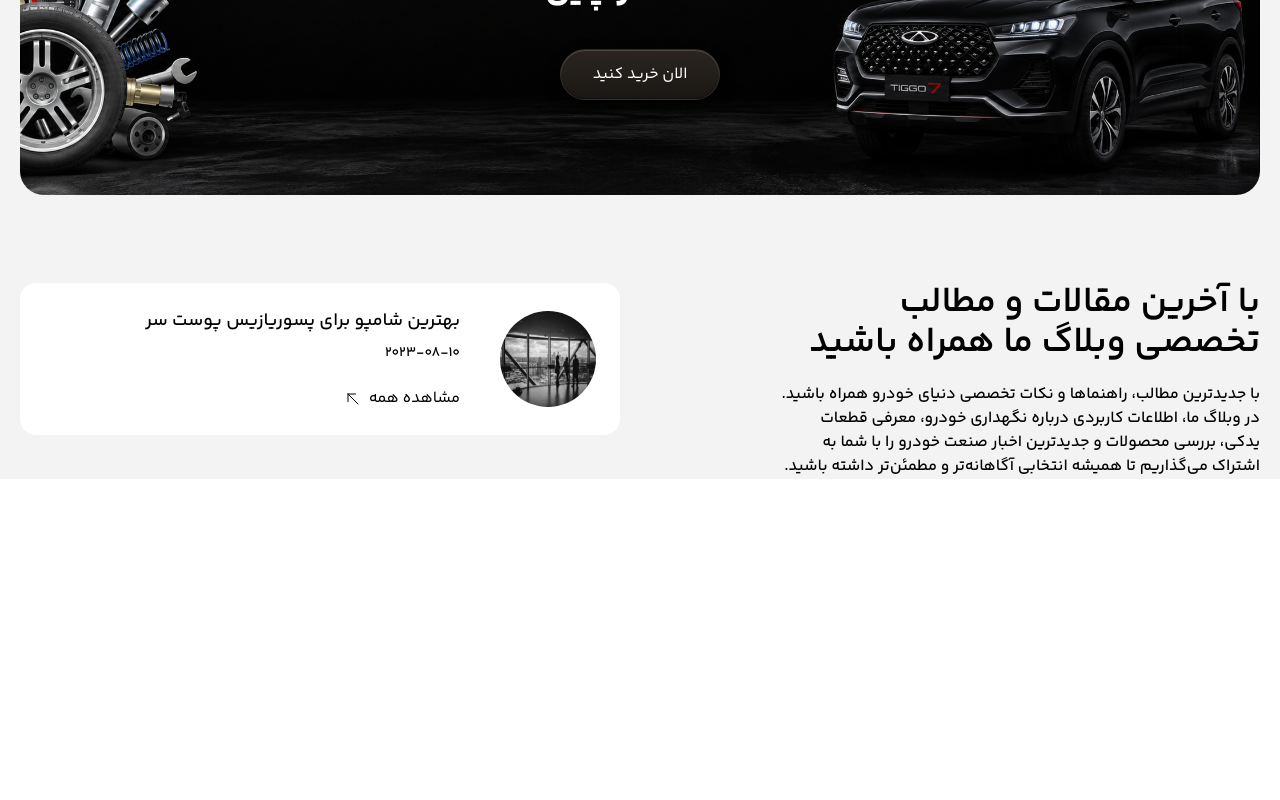
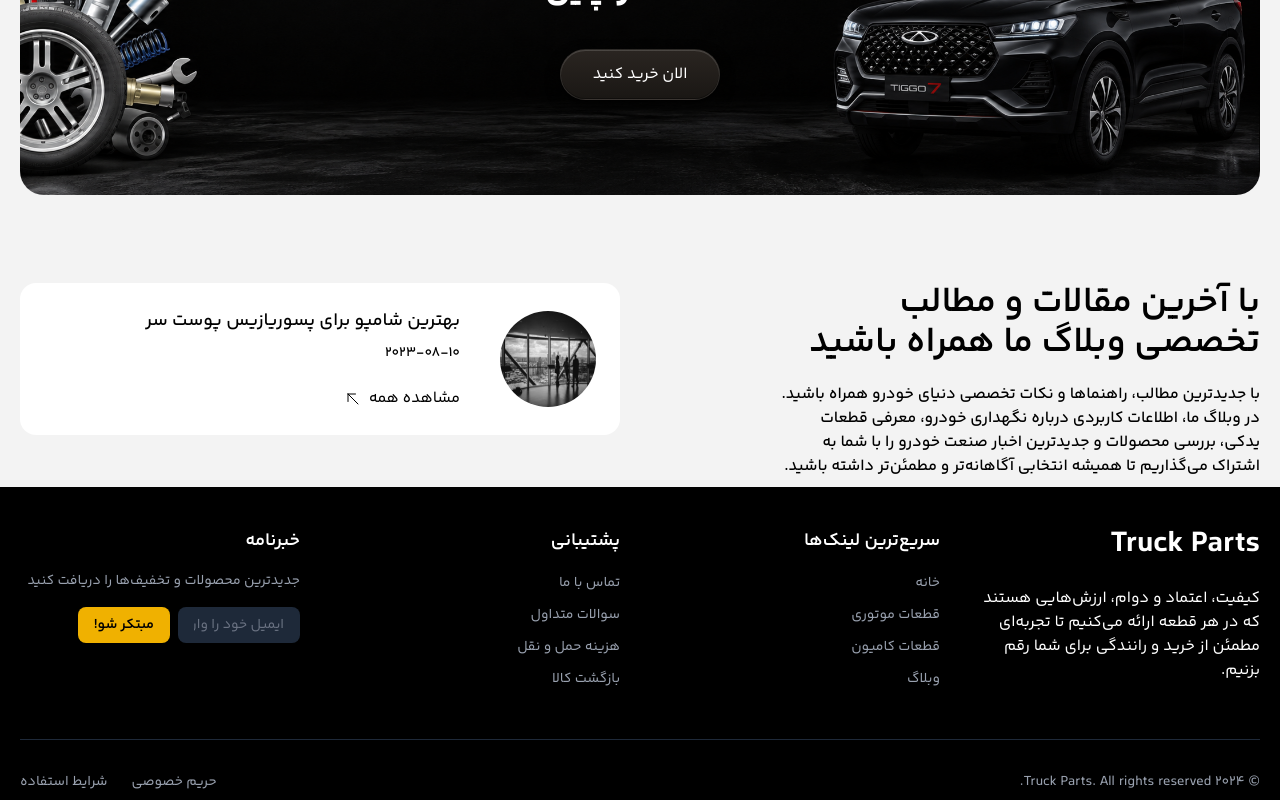
Before and after one commit to hatef-dev/car-ecommerce, a Vue app: page / in a window 1280 px wide. Shown: the part 4557-5357 px from the top of the page. Before the commit the page ends 5036 px from the top, so only its background shows below. Built offline with nearby package versions, Linux system fonts and the light colour scheme; no server answers.

Commit message:
add footer

```diff
--- /dev/null
+++ b/src/components/Footer.vue
@@ -0,0 +1,125 @@
+<template>
+  <footer class="bg-black pt-10 pb-2">
+    <div class="container">
+      <div class="grid grid-cols-1 sm:grid-cols-2 md:grid-cols-4 gap-y-8 sm:gap-y-0 gap-x-10">
+        <!-- Brand / About -->
+        <div class="col-span-1">
+          <h2 class="text-white text-2xl sm:text-3xl font-bold mb-4 sm:mb-6">Truck Parts</h2>
+          <p class="text-white text-sm sm:text-base">
+            کیفیت، اعتماد و دوام، ارزش‌هایی هستند که در هر قطعه ارائه می‌کنیم تا تجربه‌ای مطمئن از
+            خرید و رانندگی برای شما رقم بزنیم.
+          </p>
+        </div>
+
+        <!-- Quick Links -->
+        <div class="col-span-1">
+          <h3 class="text-white text-lg font-semibold mb-4">سریع‌ترین لینک‌ها</h3>
+          <ul class="space-y-2">
+            <li>
+              <a href="/" class="text-gray-400 hover:text-white transition-colors text-sm">خانه</a>
+            </li>
+            <li>
+              <a
+                href="/motor-parts"
+                class="text-gray-400 hover:text-white transition-colors text-sm"
+                >قطعات موتوری</a
+              >
+            </li>
+            <li>
+              <a
+                href="/truck-parts"
+                class="text-gray-400 hover:text-white transition-colors text-sm"
+                >قطعات کامیون</a
+              >
+            </li>
+            <li>
+              <a href="/articles" class="text-gray-400 hover:text-white transition-colors text-sm"
+                >وبلاگ</a
+              >
+            </li>
+          </ul>
+        </div>
+
+        <!-- Support -->
+        <div class="col-span-1">
+          <h3 class="text-white text-lg font-semibold mb-4">پشتیبانی</h3>
+          <ul class="space-y-2">
+            <li>
+              <a href="/contact" class="text-gray-400 hover:text-white transition-colors text-sm"
+                >تماس با ما</a
+              >
+            </li>
+            <li>
+              <a href="/faq" class="text-gray-400 hover:text-white transition-colors text-sm"
+                >سوالات متداول</a
+              >
+            </li>
+            <li>
+              <a href="/shipping" class="text-gray-400 hover:text-white transition-colors text-sm"
+                >هزینه حمل و نقل</a
+              >
+            </li>
+            <li>
+              <a href="/returns" class="text-gray-400 hover:text-white transition-colors text-sm"
+                >بازگشت کالا</a
+              >
+            </li>
+          </ul>
+        </div>
+
+        <!-- Newsletter -->
+        <div class="col-span-1">
+          <h3 class="text-white text-lg font-semibold mb-4">خبرنامه</h3>
+          <p class="text-gray-400 text-sm mb-4">جدیدترین محصولات و تخفیف‌ها را دریافت کنید</p>
+          <form @submit.prevent="subscribe" class="flex flex-col sm:flex-row gap-2">
+            <input
+              v-model="email"
+              type="email"
+              placeholder="ایمیل خود را وارد کنید"
+              class="px-4 py-2 rounded-lg bg-gray-800 text-white placeholder-gray-500 focus:outline-none focus:ring-2 focus:ring-yellow-500 text-sm"
+            />
+            <button
+              type="submit"
+              class="px-4 py-2 bg-yellow-500 hover:bg-yellow-600 text-black font-semibold rounded-lg transition-colors text-sm"
+            >
+              مبتکر شو!
+            </button>
+          </form>
+        </div>
+      </div>
+
+      <!-- Bottom Bar -->
+      <div class="border-t border-gray-800 mt-8 sm:mt-12 pt-6 sm:pt-8">
+        <div
+          class="flex flex-col sm:flex-row justify-between items-center text-gray-400 text-xs sm:text-sm"
+        >
+          <p class="mb-4 sm:mb-0">© 2024 Truck Parts. All rights reserved.</p>
+          <div class="flex space-x-4 sm:space-x-6">
+            <a href="/privacy" class="hover:text-white transition-colors">حریم خصوصی</a>
+            <a href="/terms" class="hover:text-white transition-colors">شرایط استفاده</a>
+          </div>
+        </div>
+      </div>
+    </div>
+  </footer>
+</template>
+
+<script>
+export default {
+  name: "Footer",
+  data() {
+    return {
+      email: "",
+    };
+  },
+  methods: {
+    subscribe() {
+      if (this.email) {
+        // Handle newsletter subscription
+        alert("متشکرم! ایمیل شما ثبت شد.");
+        this.email = "";
+      }
+    },
+  },
+};
+</script>
--- a/src/views/HomeView.vue
+++ b/src/views/HomeView.vue
@@ -181,8 +181,8 @@
     <div>
       <BannerSite />
     </div>
-
     <Articles class="mt-20" />
+    <Footer />
   </div>
 </template>
 <script>
@@ -193,6 +193,7 @@ import { ArrowLeftIcon } from "@heroicons/vue/24/outline";
 import { ArrowUpLeftIcon } from "@heroicons/vue/24/outline";
 import ProductSwiper from "@/components/ProductSwiper.vue";
 import Categories from "@/components/Categories.vue";
+import Footer from "@/components/Footer.vue";
 import DiscountBanner from "@/components/DiscountBanner.vue";
 import BrandsLogos from "@/components/BrandsLogos.vue";
 import BannerSite from "@/components/BannerSite.vue";
@@ -212,6 +213,7 @@ export default {
     BrandsLogos,
     BannerSite,
     Articles,
+    Footer,
   },
 };
 </script>
```
